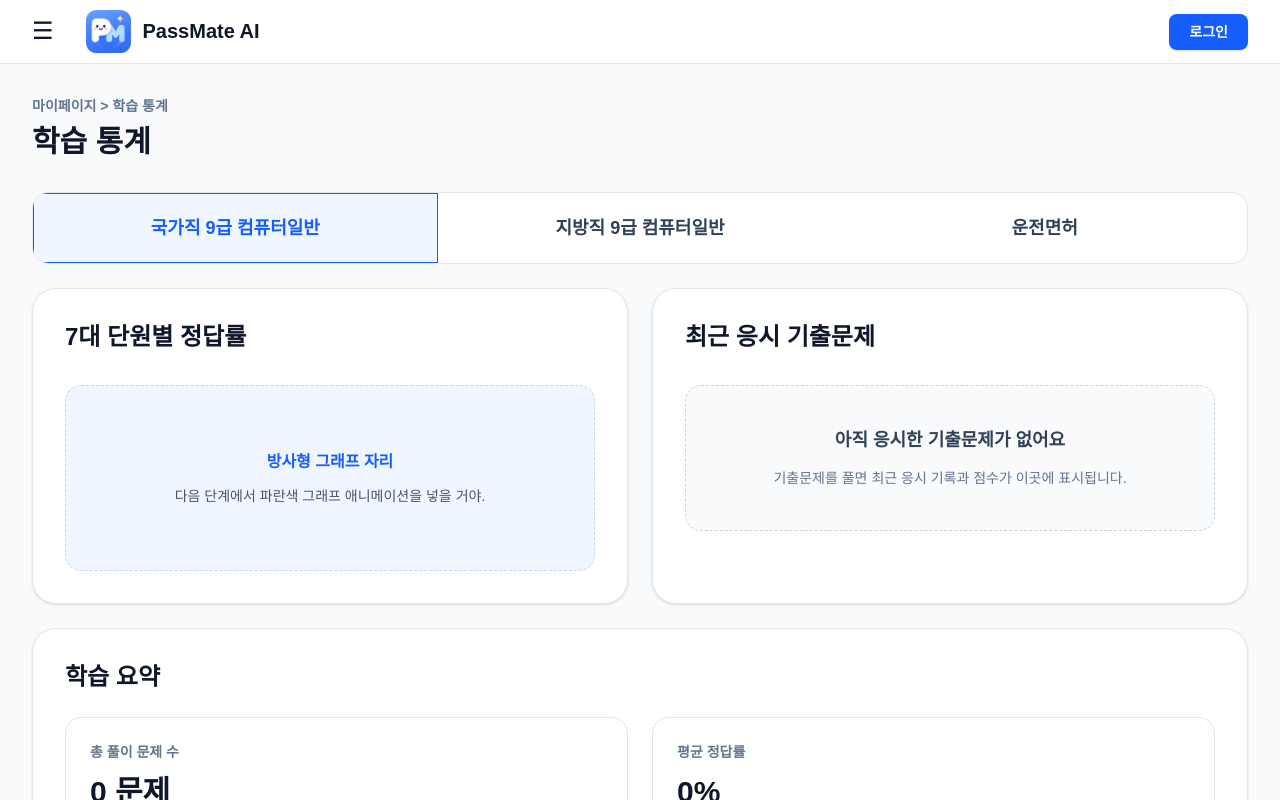
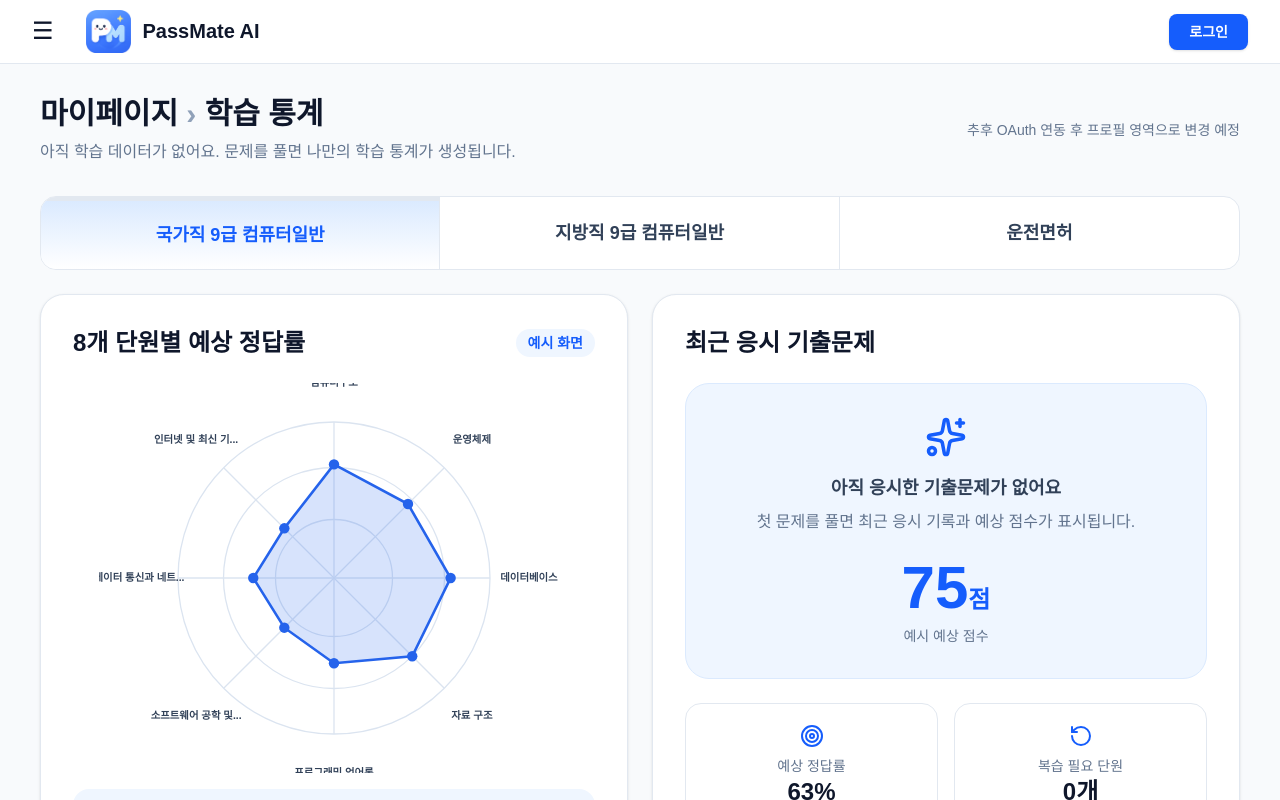
Before and after one commit to sunvion/PassMate_AI, a Next.js app in the folder frontend/: page /mypage in a window 1280 px wide. Shown: the top 800 px of the page. Built offline with nearby package versions, Linux system fonts and the light colour scheme.

Commit message:
마이페이지 초안 작성 중..

```diff
--- a/frontend/src/app/mypage/page.tsx
+++ b/frontend/src/app/mypage/page.tsx
@@ -1,112 +1,317 @@
 "use client";
 
-import { useState } from "react";
-import Header from "@/components/Header";
-import Sidebar from "@/components/Sidebar";
-import LoginModal from "@/components/LoginModal";
+import { useEffect, useState } from "react";
+
+import Header from "../../components/Header";
+import Sidebar from "../../components/Sidebar";
+
+import {
+  BarChart3,
+  ClipboardList,
+  RotateCcw,
+  Sparkles,
+  Target,
+} from "lucide-react";
+
+const subjects = [
+  {
+    name: "국가직 9급 컴퓨터일반",
+    areas: [
+      "컴퓨터구조",
+      "운영체제",
+      "데이터베이스",
+      "자료 구조",
+      "프로그래밍 언어론",
+      "소프트웨어 공학 및 시스템 설계",
+      "데이터 통신과 네트워크",
+      "인터넷 및 최신 기술 용어",
+    ],
+  },
+  {
+    name: "지방직 9급 컴퓨터일반",
+    areas: [
+      "컴퓨터구조",
+      "운영체제",
+      "데이터베이스",
+      "자료 구조",
+      "프로그래밍 언어론",
+      "소프트웨어 공학 및 시스템 설계",
+      "데이터 통신과 네트워크",
+      "인터넷 및 최신 기술 용어",
+    ],
+  },
+  {
+    name: "운전면허",
+    areas: ["교통법규", "안전운전", "도로표지", "응급처치", "차량관리"],
+  },
+];
 
 export default function MyPage() {
   const [isMenuOpen, setIsMenuOpen] = useState(false);
-  const [isLoginOpen, setIsLoginOpen] = useState(false);
+  const [isLoginModalOpen, setIsLoginModalOpen] = useState(false);
+
+  const [selectedSubject, setSelectedSubject] = useState(0);
+  const [values, setValues] = useState<number[]>([]);
+  const [expectedScore, setExpectedScore] = useState(72);
+
+  const current = subjects[selectedSubject];
+
+  useEffect(() => {
+    const makeRandomValues = () => {
+      setValues(current.areas.map(() => Math.floor(Math.random() * 35) + 45));
+      setExpectedScore(Math.floor(Math.random() * 20) + 65);
+    };
+
+    makeRandomValues();
+
+    const timer = setInterval(() => {
+      makeRandomValues();
+    }, 1500);
+
+    return () => clearInterval(timer);
+  }, [selectedSubject, current.areas]);
+
+  const polygonPoints = values
+    .map((value, index) => {
+      const angle = (Math.PI * 2 * index) / values.length - Math.PI / 2;
+      const radius = value * 1.15;
+      const x = 150 + Math.cos(angle) * radius;
+      const y = 150 + Math.sin(angle) * radius;
+      return `${x},${y}`;
+    })
+    .join(" ");
+
+  const averageRate =
+    values.length > 0
+      ? Math.round(values.reduce((sum, value) => sum + value, 0) / values.length)
+      : 0;
 
   return (
     <main className="min-h-screen bg-slate-50 text-slate-900">
       <Header
         onMenuClick={() => setIsMenuOpen(!isMenuOpen)}
-        onLoginClick={() => setIsLoginOpen(true)}
+        onLoginClick={() => setIsLoginModalOpen(true)}
       />
 
-      <Sidebar
-        isOpen={isMenuOpen}
-        onClose={() => setIsMenuOpen(false)}
-      />
+      <div className="flex pt-16">
+        <Sidebar
+          isOpen={isMenuOpen}
+          onClose={() => setIsMenuOpen(false)}
+        />
 
-      <section className="px-8 pb-12 pt-24">
-        <div className="mx-auto max-w-7xl">
-          <p className="text-sm font-semibold text-slate-500">
-            마이페이지 &gt; 학습 통계
-          </p>
+        <section className="mx-auto w-full max-w-[1500px] px-10 py-8">
+          <div className="mb-8 flex items-center justify-between">
+            <div>
+              <h1 className="text-3xl font-bold">
+                마이페이지 <span className="text-slate-400">›</span> 학습 통계
+              </h1>
+              <p className="mt-2 text-slate-500">
+                아직 학습 데이터가 없어요. 문제를 풀면 나만의 학습 통계가 생성됩니다.
+              </p>
+            </div>
 
-          <h1 className="mt-2 text-3xl font-extrabold">
-            학습 통계
-          </h1>
-
-          <div className="mt-8 grid grid-cols-3 overflow-hidden rounded-2xl border border-slate-200 bg-white">
-            <button className="border border-blue-600 bg-blue-50 py-5 text-lg font-bold text-blue-600">
-              국가직 9급 컴퓨터일반
-            </button>
-            <button className="py-5 text-lg font-bold text-slate-700">
-              지방직 9급 컴퓨터일반
-            </button>
-            <button className="py-5 text-lg font-bold text-slate-700">
-              운전면허
-            </button>
+            <p className="text-sm text-slate-500">
+              추후 OAuth 연동 후 프로필 영역으로 변경 예정
+            </p>
           </div>
 
-          <div className="mt-6 grid grid-cols-1 gap-6 lg:grid-cols-2">
-            <div className="rounded-3xl border border-slate-200 bg-white p-8 shadow-sm">
-              <h2 className="text-2xl font-extrabold">
-                7대 단원별 정답률
-              </h2>
+          <div className="mb-6 grid grid-cols-3 overflow-hidden rounded-2xl border border-slate-200 bg-white">
+            {subjects.map((subject, index) => {
+              const isSelected = selectedSubject === index;
 
-              <div className="mt-8 rounded-2xl border border-dashed border-blue-200 bg-blue-50 p-16 text-center">
+              return (
+                <button
+                  key={subject.name}
+                  onClick={() => setSelectedSubject(index)}
+                  className={`relative py-5 text-lg font-semibold transition
+          ${isSelected
+                      ? "border-t-4 border-blue-600 bg-gradient-to-b from-blue-100 to-white text-blue-600"
+                      : "text-slate-700 hover:bg-slate-50"
+                    }
+          ${index !== subjects.length - 1 ? "border-r border-slate-200" : ""}
+        `}
+                >
+                  {subject.name}
+                </button>
+              );
+            })}
+          </div>
+
+          <div className="grid grid-cols-2 gap-6">
+            <article className="rounded-3xl border border-slate-200 bg-white p-8 shadow-sm">
+              <div className="mb-6 flex items-center justify-between">
+                <h2 className="text-2xl font-bold">
+                  {current.areas.length}개 단원별 예상 정답률
+                </h2>
+
+                <span className="rounded-full bg-blue-50 px-3 py-1 text-sm font-semibold text-blue-600">
+                  예시 화면
+                </span>
+              </div>
+
+              <div className="flex justify-center">
+                <svg width="470" height="390" viewBox="0 0 300 300">
+                  {[45, 85, 120].map((r) => (
+                    <circle
+                      key={r}
+                      cx="150"
+                      cy="150"
+                      r={r}
+                      fill="none"
+                      stroke="#dbe4f0"
+                    />
+                  ))}
+
+                  {current.areas.map((area, index) => {
+                    const angle =
+                      (Math.PI * 2 * index) / current.areas.length -
+                      Math.PI / 2;
+
+                    const lineX = 150 + Math.cos(angle) * 120;
+                    const lineY = 150 + Math.sin(angle) * 120;
+                    const textX = 150 + Math.cos(angle) * 150;
+                    const textY = 150 + Math.sin(angle) * 150;
+
+                    return (
+                      <g key={area}>
+                        <line
+                          x1="150"
+                          y1="150"
+                          x2={lineX}
+                          y2={lineY}
+                          stroke="#dbe4f0"
+                        />
+
+                        <text
+                          x={textX}
+                          y={textY}
+                          textAnchor="middle"
+                          dominantBaseline="middle"
+                          className="fill-slate-700 text-[8px] font-semibold"
+                        >
+                          {area.length > 10 ? area.slice(0, 10) + "..." : area}
+                        </text>
+                      </g>
+                    );
+                  })}
+
+                  <polygon
+                    points={polygonPoints}
+                    fill="rgba(37, 99, 235, 0.18)"
+                    stroke="#2563eb"
+                    strokeWidth="2"
+                    style={{
+                      transition: "points 500ms ease",
+                    }}
+                  />
+
+                  {values.map((value, index) => {
+                    const angle =
+                      (Math.PI * 2 * index) / values.length - Math.PI / 2;
+                    const radius = value * 1.15;
+                    const x = 150 + Math.cos(angle) * radius;
+                    const y = 150 + Math.sin(angle) * radius;
+
+                    return (
+                      <circle
+                        key={index}
+                        cx={x}
+                        cy={y}
+                        r="4"
+                        fill="#2563eb"
+                        style={{
+                          transition: "cx 500ms ease, cy 500ms ease",
+                        }}
+                      />
+                    );
+                  })}
+                </svg>
+              </div>
+
+              <div className="mt-4 rounded-2xl bg-blue-50 p-5 text-center">
                 <p className="font-bold text-blue-600">
-                  방사형 그래프 자리
+                  문제를 풀면 실제 데이터로 학습 통계가 채워집니다.
                 </p>
-                <p className="mt-3 text-sm text-slate-600">
-                  다음 단계에서 파란색 그래프 애니메이션을 넣을 거야.
+                <p className="mt-1 text-sm text-slate-600">
+                  단원별 정답률, 취약 영역, 복습 우선순위를 확인할 수 있어요.
                 </p>
               </div>
-            </div>
+            </article>
 
-            <div className="rounded-3xl border border-slate-200 bg-white p-8 shadow-sm">
-              <h2 className="text-2xl font-extrabold">
-                최근 응시 기출문제
-              </h2>
+            <article className="rounded-3xl border border-slate-200 bg-white p-8 shadow-sm">
+              <h2 className="mb-6 text-2xl font-bold">최근 응시 기출문제</h2>
 
-              <div className="mt-8 rounded-2xl border border-dashed border-slate-300 bg-slate-50 p-10 text-center">
-                <p className="text-lg font-bold text-slate-700">
+              <div className="rounded-3xl border border-blue-100 bg-blue-50 p-8 text-center">
+                <Sparkles className="mx-auto mb-4 text-blue-600" size={42} />
+
+                <p className="text-lg font-semibold text-slate-700">
                   아직 응시한 기출문제가 없어요
                 </p>
 
-                <p className="mt-3 text-sm leading-6 text-slate-500">
-                  기출문제를 풀면 최근 응시 기록과 점수가 이곳에 표시됩니다.
+                <p className="mt-2 text-slate-500">
+                  첫 문제를 풀면 최근 응시 기록과 예상 점수가 표시됩니다.
                 </p>
+
+                <div className="mt-6 text-6xl font-black text-blue-600">
+                  {expectedScore}
+                  <span className="text-2xl">점</span>
+                </div>
+
+                <p className="mt-2 text-sm text-slate-500">예시 예상 점수</p>
+              </div>
+
+              <div className="mt-6 grid grid-cols-2 gap-4">
+                <div className="rounded-2xl border border-slate-200 p-5 text-center">
+                  <Target className="mx-auto mb-2 text-blue-600" />
+                  <p className="text-sm text-slate-500">예상 정답률</p>
+                  <p className="text-2xl font-bold">{averageRate}%</p>
+                </div>
+
+                <div className="rounded-2xl border border-slate-200 p-5 text-center">
+                  <RotateCcw className="mx-auto mb-2 text-blue-600" />
+                  <p className="text-sm text-slate-500">복습 필요 단원</p>
+                  <p className="text-2xl font-bold">0개</p>
+                </div>
+              </div>
+
+              <button className="mt-6 flex w-full items-center justify-center gap-2 rounded-2xl bg-blue-600 py-4 font-bold text-white transition hover:bg-blue-700">
+                <ClipboardList size={20} />
+                기출문제 풀러가기
+              </button>
+            </article>
+          </div>
+
+          <article className="mt-6 rounded-3xl border border-slate-200 bg-white p-8 shadow-sm">
+            <h2 className="mb-6 text-2xl font-bold">학습 요약</h2>
+
+            <div className="grid grid-cols-3 gap-6">
+              <div className="flex items-center gap-4 rounded-2xl bg-slate-50 p-6">
+                <BarChart3 className="text-blue-600" size={36} />
+                <div>
+                  <p className="text-slate-500">총 풀이 문제 수</p>
+                  <p className="text-3xl font-bold">0 문제</p>
+                </div>
+              </div>
+
+              <div className="flex items-center gap-4 rounded-2xl bg-slate-50 p-6">
+                <Target className="text-blue-600" size={36} />
+                <div>
+                  <p className="text-slate-500">평균 정답률</p>
+                  <p className="text-3xl font-bold">- %</p>
+                </div>
+              </div>
+
+              <div className="flex items-center gap-4 rounded-2xl bg-slate-50 p-6">
+                <ClipboardList className="text-blue-600" size={36} />
+                <div>
+                  <p className="text-slate-500">최근 응시 기록</p>
+                  <p className="text-3xl font-bold">없음</p>
+                </div>
               </div>
             </div>
-          </div>
-
-          <div className="mt-6 rounded-3xl border border-slate-200 bg-white p-8 shadow-sm">
-            <h2 className="text-2xl font-extrabold">
-              학습 요약
-            </h2>
-
-            <div className="mt-6 grid grid-cols-1 gap-6 md:grid-cols-2">
-              <SummaryCard title="총 풀이 문제 수" value="0 문제" />
-              <SummaryCard title="평균 정답률" value="0%" />
-            </div>
-          </div>
-        </div>
-      </section>
-
-      {isLoginOpen && (
-        <LoginModal onClose={() => setIsLoginOpen(false)} />
-      )}
+          </article>
+        </section>
+      </div>
     </main>
   );
 }
-
-function SummaryCard({
-  title,
-  value,
-}: {
-  title: string;
-  value: string;
-}) {
-  return (
-    <div className="rounded-2xl border border-slate-200 bg-white p-6">
-      <p className="text-sm font-bold text-slate-500">{title}</p>
-      <p className="mt-3 text-3xl font-extrabold text-slate-900">{value}</p>
-    </div>
-  );
-}
```
